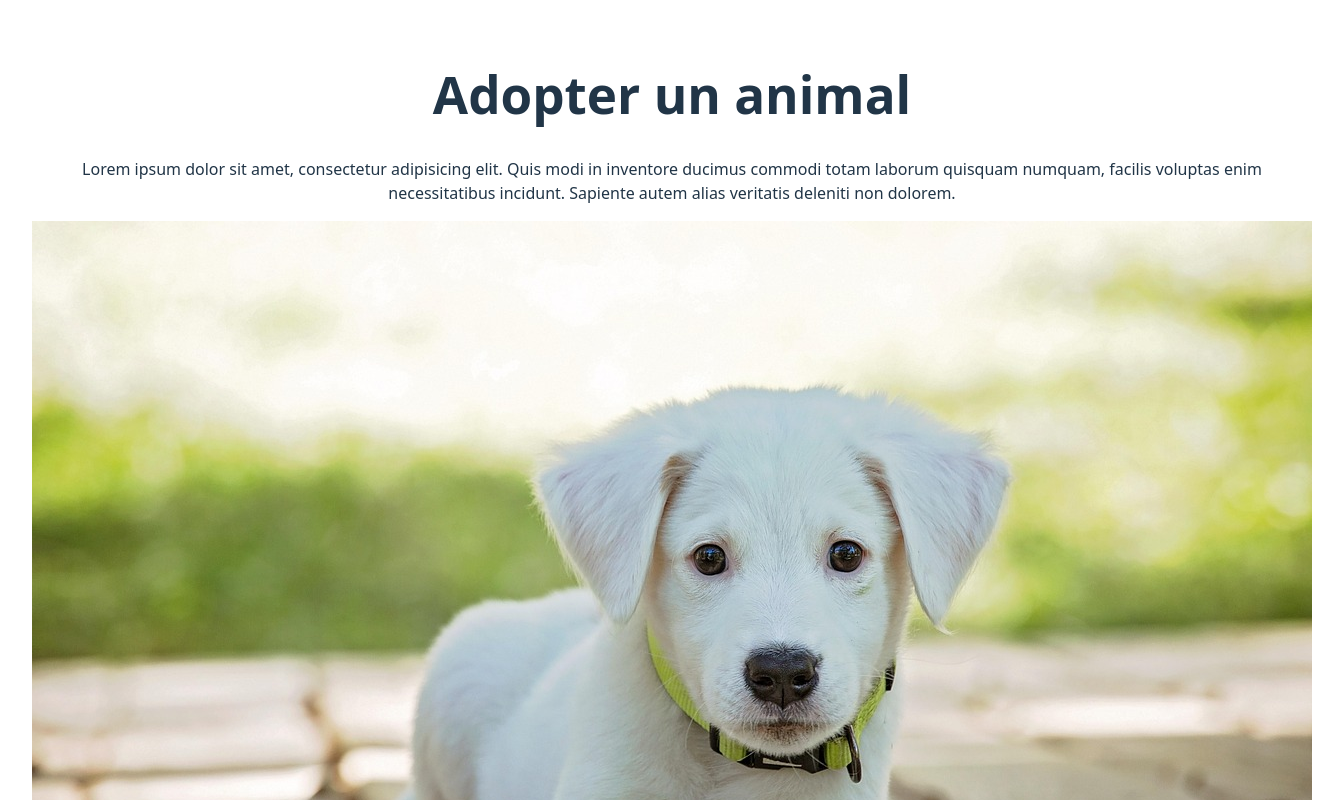
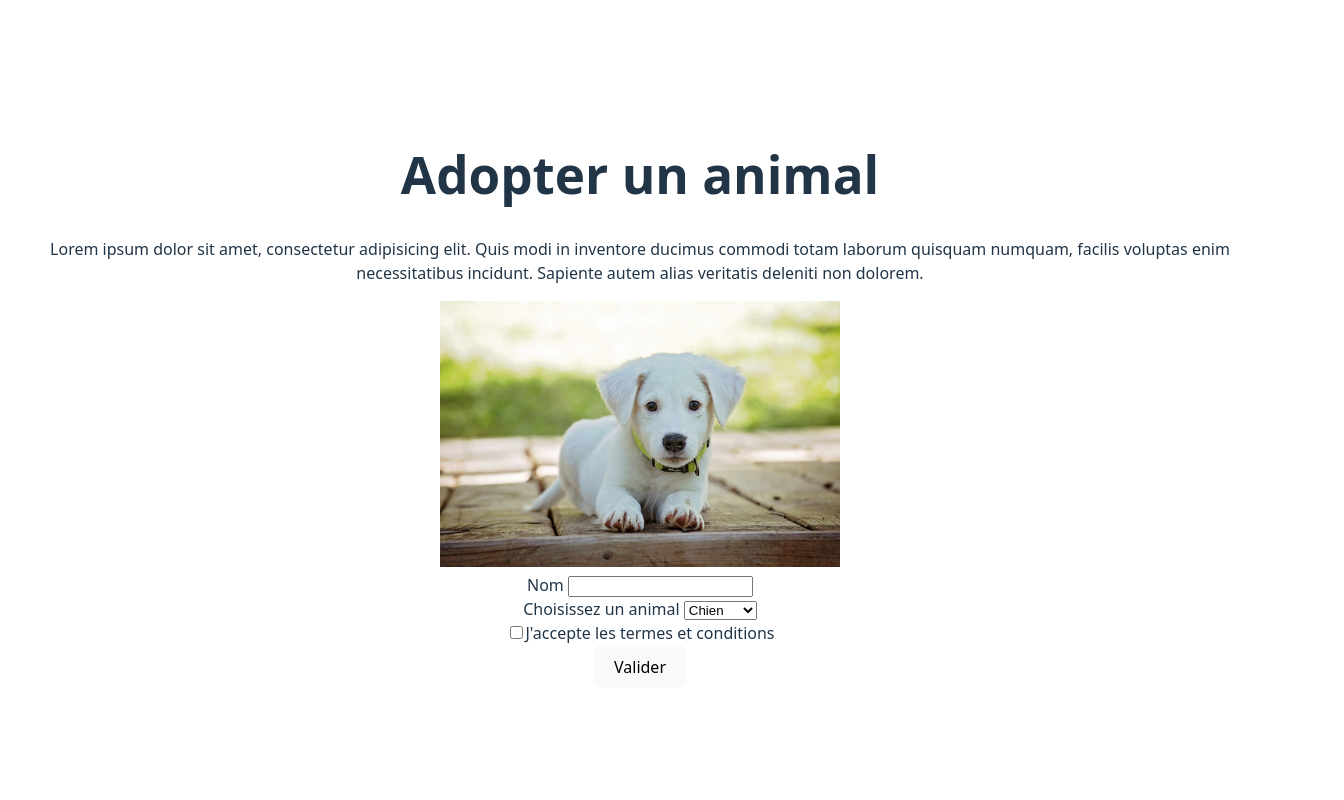
Before and after one commit to emmanuelMartin53/my-app, a React (Vite) app: page / in a window 1280 px wide. Shown: the top 800 px of the page, 1344 px wide, since content can reach past the window. Built offline with nearby package versions, Linux system fonts and the light colour scheme.

Commit message:
tests role element jsx done

```diff
--- a/src/components/animals/Animal.jsx
+++ b/src/components/animals/Animal.jsx
@@ -14,13 +14,31 @@ const Animal = () => {
           <img
               src={chien}
               alt="Image d'un chien"
+              width="400"
           />
+        </article>
 
-        </article>
-        <input type="text" />
-        <select name="" id=""></select>
-        <input type="checkbox" name="" id="" />
-        <button></button>
+        <form action="">
+          <div>
+            <label htmlFor="name">Nom  </label>
+            <input type="text" id="name"/>
+          </div>
+        </form>
+        <div>
+          <label htmlFor="pet-select">Choisissez un animal </label>
+          <select name="pets" id="pet-select">
+                <option value="dog">Chien</option>
+                <option value="cat">Chat</option>
+                <option value="hamster">Hamster</option>
+          </select>
+        </div>
+          <div>
+            <label htmlFor="">
+              <input type="checkbox" id="terms and conditions" />
+              J'accepte les termes et conditions
+            </label>
+          </div>
+       <button>Valider</button>
       </div>
   )
 }
```
Also changed, not shown: 1 other file (tests, documents, lock files or other folders).
